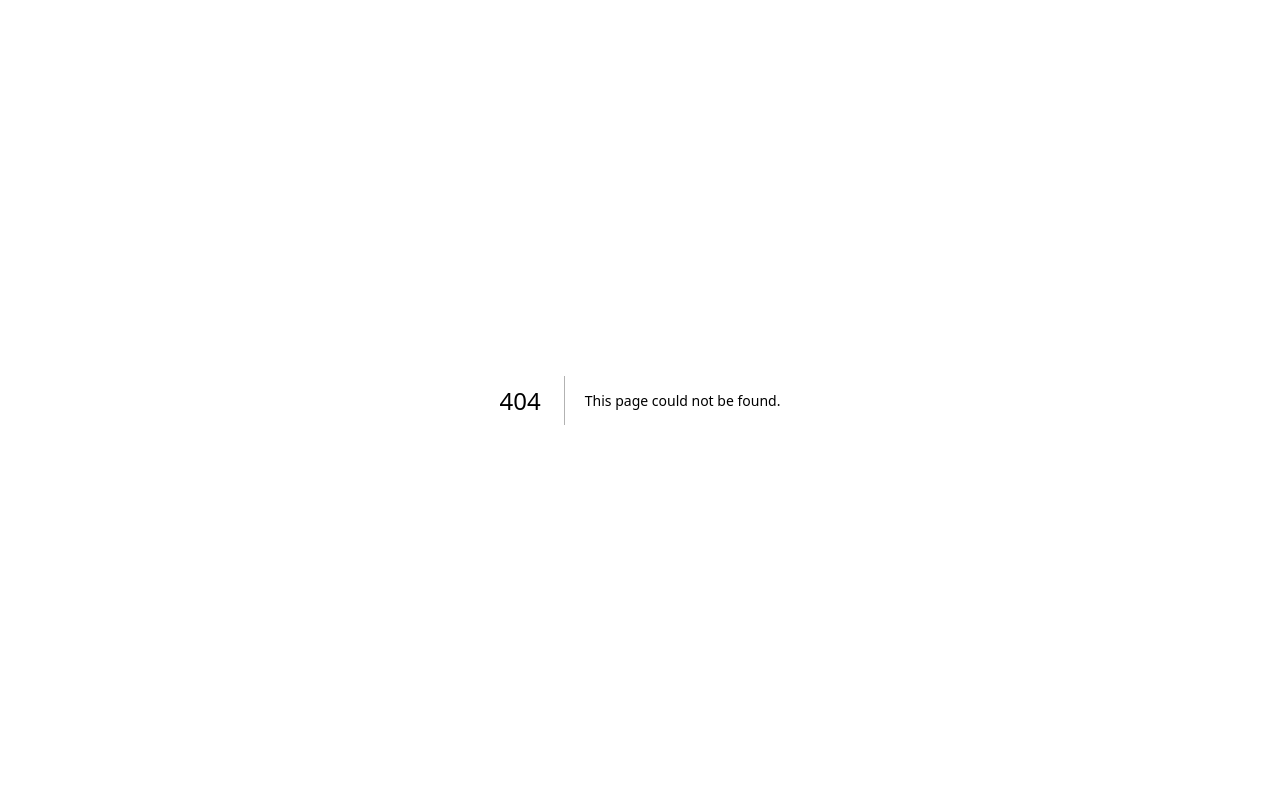
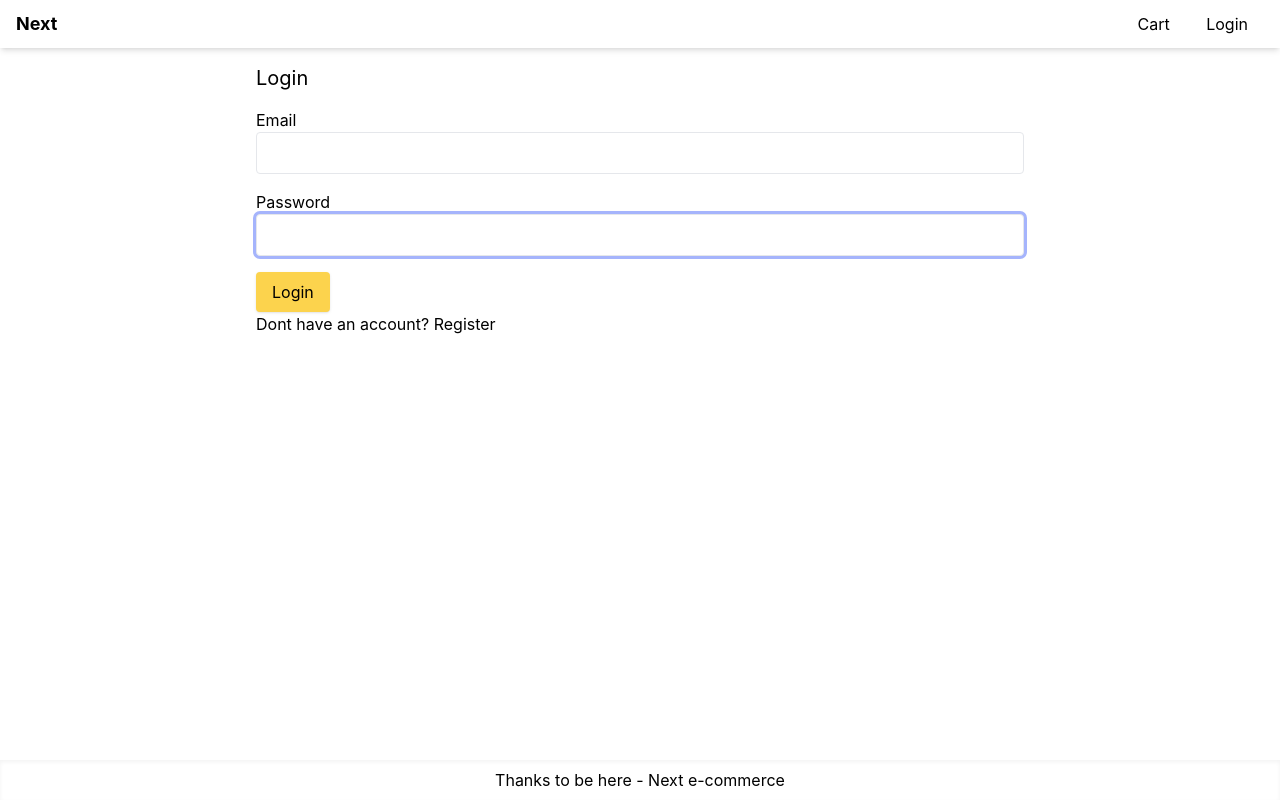
Before and after one commit to laureanomarenco/e-commerce-next, a Next.js app: page /login in a window 1280 px wide. Before the commit this address had no page. Built offline with nearby package versions, Linux system fonts and the light colour scheme.

Commit message:
feat/login-form

```diff
--- a/components/Layout.js
+++ b/components/Layout.js
@@ -6,7 +6,7 @@
 export default function Layout({ title, children }) {
   const { state } = useContext(Store);
   const { cart } = state;
-  conse[(cartItemsCount, setCartItemsCount)] = useState(0);
+  const [cartItemsCount, setCartItemsCount] = useState(0);
   useEffect(() => {
     setCartItemsCount(cart.cartItems.reduce((a, c) => a + c.quantity, 0));
   }, [cart.cartItems]);
--- a/package.json
+++ b/package.json
@@ -13,7 +13,8 @@
     "js-cookie": "^3.0.1",
     "next": "13.0.0",
     "react": "18.2.0",
-    "react-dom": "18.2.0"
+    "react-dom": "18.2.0",
+    "react-hook-form": "^7.39.1"
   },
   "devDependencies": {
     "@types/react": "^18.0.24",
--- a/pages/cart.js
+++ b/pages/cart.js
@@ -93,7 +93,7 @@
               <li>
                 <button
                   className="primary-button w-full"
-                  onClick={() => router.push("/shipping")}
+                  onClick={() => router.push("login?redirect=/shipping")}
                 >
                   Check Out
                 </button>
--- /dev/null
+++ b/pages/login.js
@@ -0,0 +1,68 @@
+import Link from "next/link";
+import React from "react";
+import Layout from "../components/Layout";
+import { useForm } from "react-hook-form";
+
+export default function LoginScreen() {
+  const {
+    handleSubmit,
+    register,
+    formState: { errors },
+  } = useForm();
+
+  const submitHandler = ({ email, password }) => {
+    console.log(email, password)
+  };
+
+  return (
+    <Layout title="Login">
+      <form
+        className="mx-auto max-w-screen-md"
+        onSubmit={handleSubmit(submitHandler)}
+      >
+        <h1 className="mb-4 text-xl">Login</h1>
+        <div className="mb-4">
+          <label htmlFor="email">Email</label>
+          <input
+            type="email"
+            {...register("email", {
+              required: "Please enter email",
+              pattern: {
+                value: /^[a-zA-Z0-9_.+-]+@[a-zA-Z0-9_.+-]+.[a-zA-Z0-9_.+-]+$/i,
+                message: "Please enter valid email",
+              },
+            })}
+            className="w-full"
+            id="email"
+            autoFocus
+          ></input>
+          {errors.email && (
+            <div className="text-red-500">{errors.email.message}</div>
+          )}
+        </div>
+        <div className="mb-4">
+          <label htmlFor="password">Password</label>
+          <input
+            type="password"
+            {...register("password", {
+              required: "Please enter password",
+              minLength: { value: 6, message: "password is more than 5 chars" },
+            })}
+            className="w-full"
+            id="password"
+            autoFocus
+          ></input>
+          {errors.password && (
+            <div className="text-red-500">{errors.password.message}</div>
+          )}
+        </div>
+        <div>
+          <button className="primary-button">Login</button>
+        </div>
+        <div>
+          Dont have an account? <Link href="register">Register</Link>
+        </div>
+      </form>
+    </Layout>
+  );
+}
--- a/styles/globals.css
+++ b/styles/globals.css
@@ -26,3 +26,9 @@
 .primary-button {
   @apply rounded bg-amber-300 py-2 px-4 shadow outline-none hover:bg-amber-400 active:bg-amber-600;
 }
+
+input,
+select,
+textarea {
+  @apply rounded border p-2 outline-none ring-indigo-300 focus:ring;
+}
```
Also changed, not shown: 1 other file (tests, documents, lock files or other folders).
